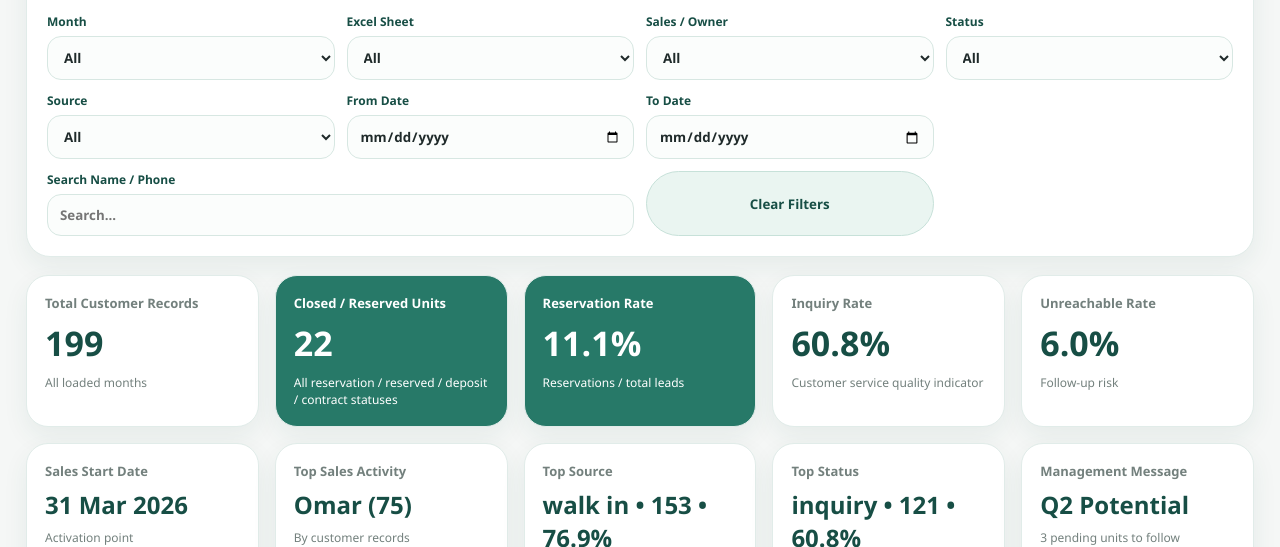
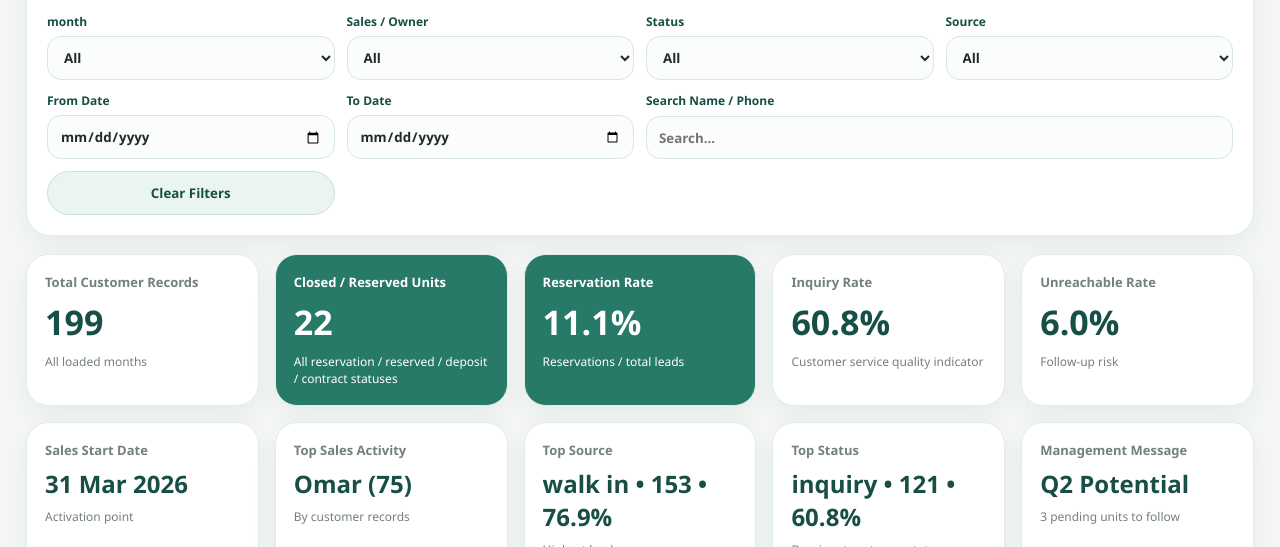
Before and after one commit to rk1858214-sketch/ahmedkhaled, a plain HTML site: page index.html in a window 1280 px wide. Shown: the part 553-1100 px from the top of the page. Drawn offline with Linux system fonts and the light colour scheme; no server answers.

Commit message:
Update index.html

```diff
--- a/index.html
+++ b/index.html
@@ -46,8 +46,7 @@
 
       </div>
       <div class="filters-grid">
-        <label>Month<select id="filterMonth"><option value="">All</option></select></label>
-        <label>Excel Sheet<select id="filterSheet"><option value="">All</option></select></label>
+        <label>month<select id="filterSheet"><option value="">All</option></select></label>
         <label>Sales / Owner<select id="filterSales"><option value="">All</option></select></label>
         <label>Status<select id="filterStatus"><option value="">All</option></select></label>
         <label>Source<select id="filterSource"><option value="">All</option></select></label>
```
